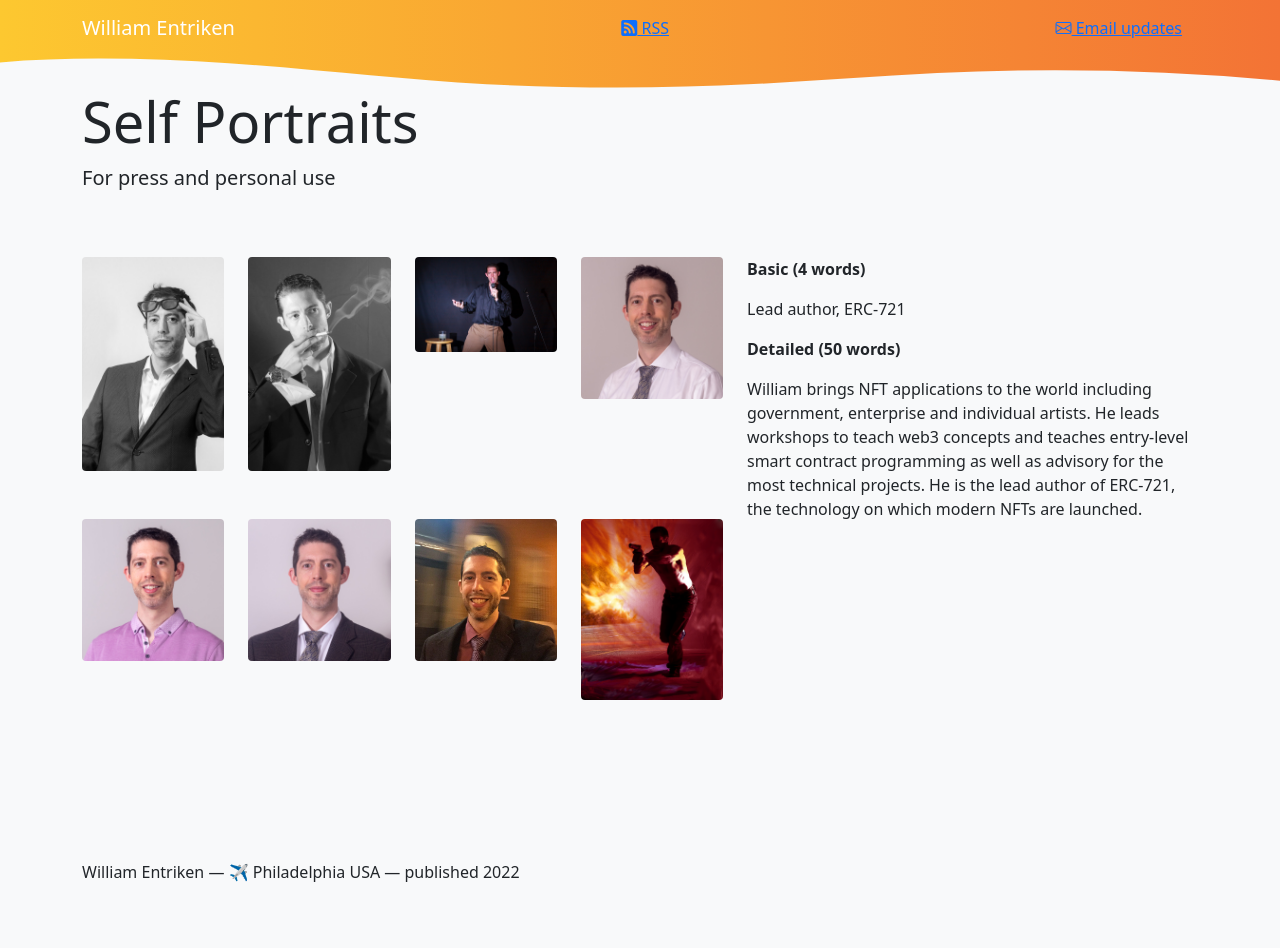
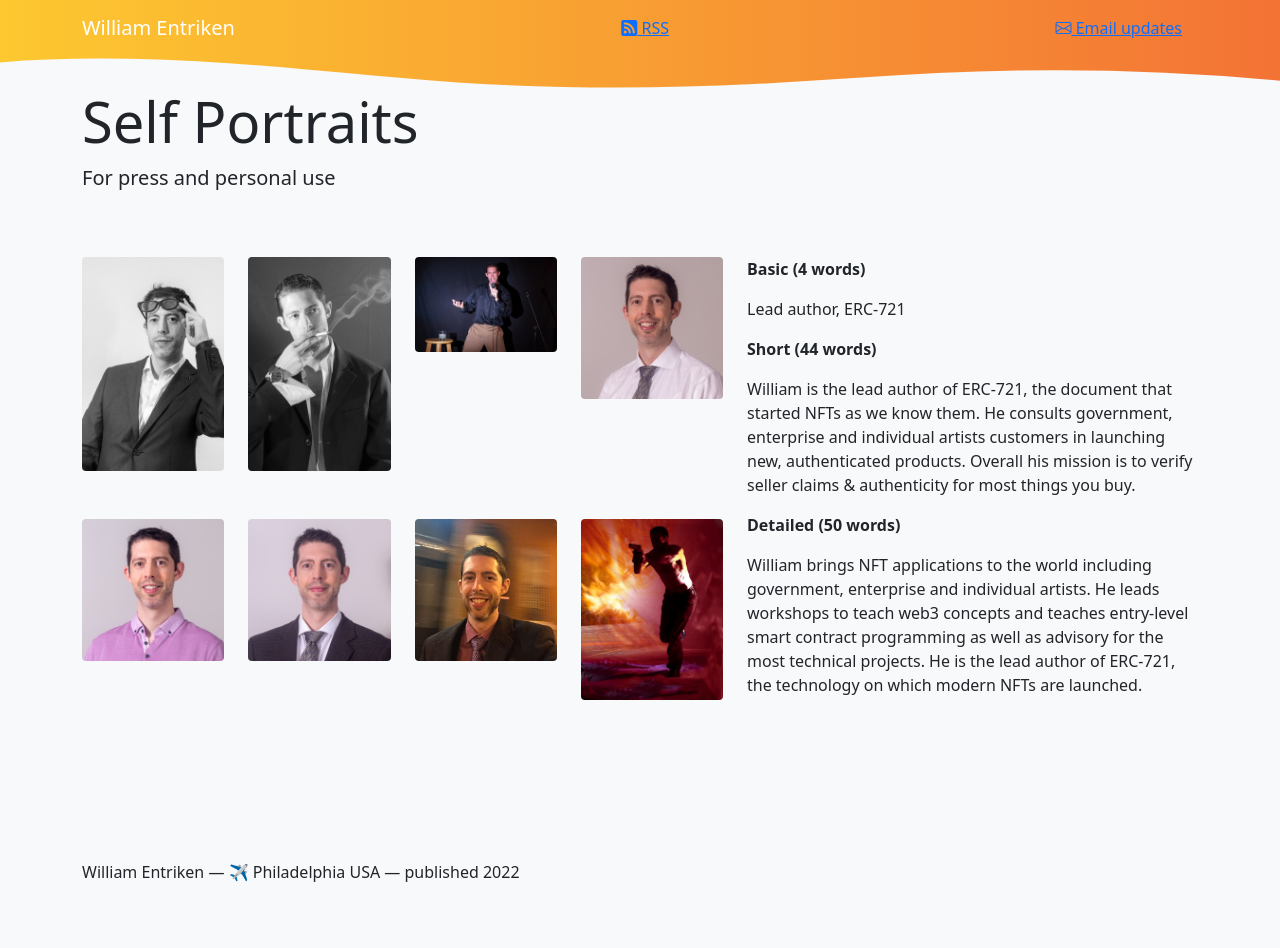
Before and after one commit to fulldecent/phor.net, a Jekyll site: the page built from self-portraits.html, in a window 1280 px wide. Built offline with Jekyll 4.4.1, drawn with Linux system fonts in a browser that asks for light colours; comment, search, counter and statistics services are not loaded.

Commit message:
Add bio option

```diff
--- a/self-portraits.html
+++ b/self-portraits.html
@@ -14,6 +14,8 @@
     <div class="col-lg-5 order-0 order-lg-1 mb-3">
       <p><strong>Basic (4 words)</strong></p>
       <p>Lead author, ERC-721</p>
+      <p><strong>Short (44 words)</strong></p>
+      <p>William is the lead author of ERC-721, the document that started NFTs as we know them. He consults government, enterprise and individual artists customers in launching new, authenticated products. Overall his mission is to verify seller claims & authenticity for most things you buy.</p>
       <p><strong>Detailed (50 words)</strong></p>
       <p>William brings NFT applications to the world including government, enterprise and individual artists. He leads workshops to teach web3 concepts and teaches entry-level smart contract programming as well as advisory for the most technical projects. He is the lead author of ERC-721, the technology on which modern NFTs are launched.</p>
     </div>
```
